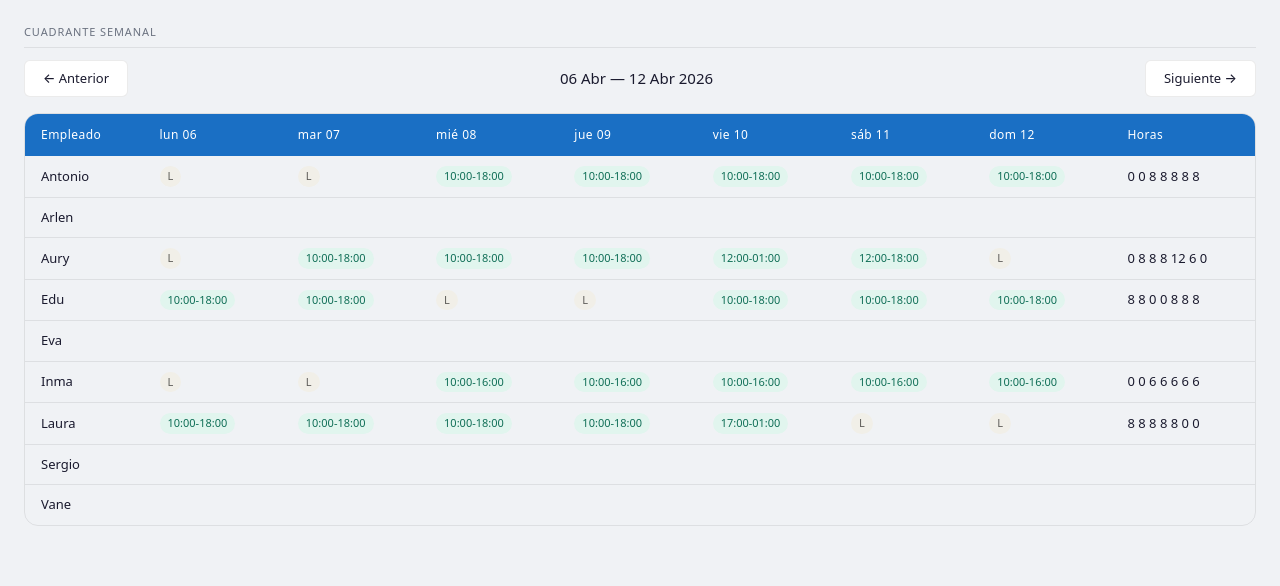
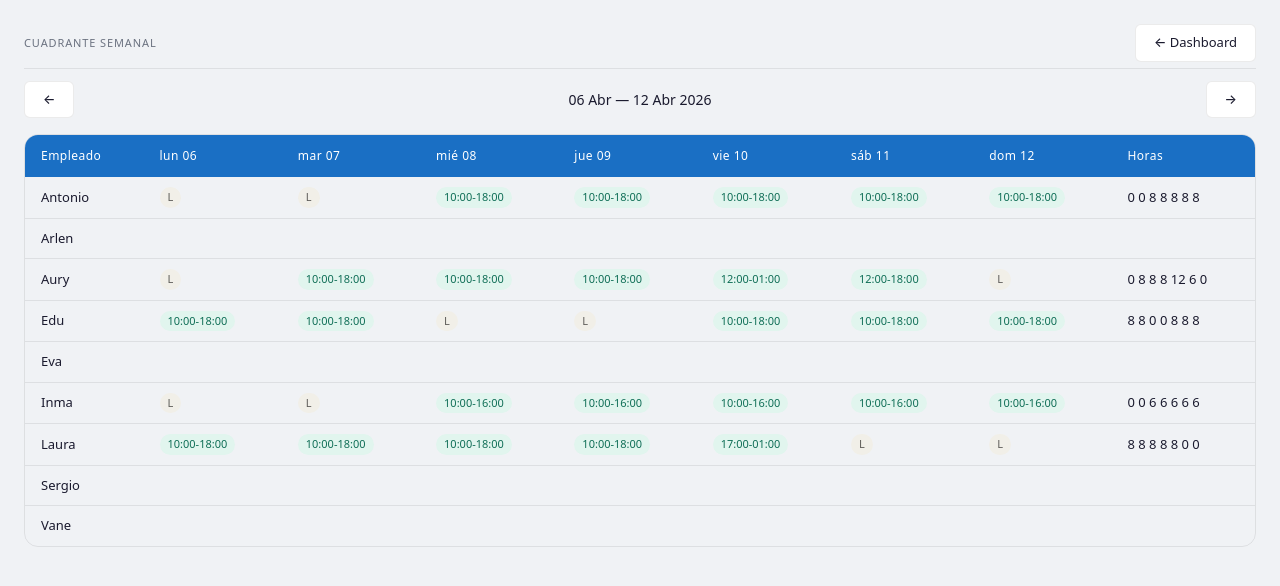
Before and after one commit to fvilpaz/auryapp, a Django app: page /personal/cuadrante/ in a window 1280 px wide. Shown: the part 56-642 px from the top of the page. Run offline with Django 5.2, Linux system fonts and the light colour scheme; data comes from the database, SQL or seed files in the repository.

Commit message:
add eventos list, cuadrante navigation and CSS updates

```diff
--- a/core/static/css/main.css
+++ b/core/static/css/main.css
@@ -264,6 +264,8 @@ body {
   white-space: normal;
 }
 
+.bc-table-name { font-weight: 500; }
+
 /* ============================================
    BADGES
    ============================================ */
@@ -384,6 +386,42 @@ body {
 }
 
 /* ============================================
+   PAGE HEADER
+   ============================================ */
+.bc-section-header {
+  display: flex;
+  align-items: center;
+  justify-content: space-between;
+  margin-bottom: 12px;
+  padding-bottom: 6px;
+  border-bottom: 0.5px solid var(--color-border);
+}
+.bc-section-header-title {
+  font-size: 11px;
+  font-weight: 500;
+  letter-spacing: 0.08em;
+  color: var(--color-muted);
+  text-transform: uppercase;
+}
+.bc-section-header-nav {
+  display: flex;
+  align-items: center;
+  gap: 8px;
+}
+
+.bc-section-nav {
+  display: flex;
+  align-items: center;
+  justify-content: space-between;
+  margin-bottom: 16px;
+}
+.bc-section-nav-title {
+  font-size: 14px;
+  font-weight: 500;
+  color: var(--color-text);
+}
+
+/* ============================================
    RESPONSIVE
    Solo aquí se permiten !important
    ============================================ */
--- a/core/urls.py
+++ b/core/urls.py
@@ -3,4 +3,5 @@ from . import views
 
 urlpatterns = [
     path('', views.dashboard, name='dashboard'),
+    path('eventos/', views.lista_eventos, name='lista_eventos'),
 ]
--- a/personal/templates/personal/cuadrante.html
+++ b/personal/templates/personal/cuadrante.html
@@ -6,14 +6,16 @@
 {% block content %}
 
 <div class="bc-section">
-  <div class="bc-section-title">Cuadrante semanal</div>
 
-  <div style="display:flex; align-items:center; justify-content:space-between; margin-bottom:16px;">
-    <a href="?semana={{ semana_anterior }}" class="bc-btn bc-btn-secondary">&#8592; Anterior</a>
-    <span style="font-size:15px; font-weight:500;">
-      {{ lunes|date:"d M" }} — {{ domingo|date:"d M Y" }}
-    </span>
-    <a href="?semana={{ semana_siguiente }}" class="bc-btn bc-btn-secondary">Siguiente &#8594;</a>
+  <div class="bc-section-header">
+    <span class="bc-section-header-title">Cuadrante semanal</span>
+    <a href="{% url 'dashboard' %}" class="bc-btn bc-btn-secondary">&#8592; Dashboard</a>
+  </div>
+
+  <div class="bc-section-nav">
+    <a href="?semana={{ semana_anterior }}" class="bc-btn bc-btn-secondary">&#8592;</a>
+    <span class="bc-section-nav-title">{{ lunes|date:"d M" }} — {{ domingo|date:"d M Y" }}</span>
+    <a href="?semana={{ semana_siguiente }}" class="bc-btn bc-btn-secondary">&#8594;</a>
   </div>
 
   <div class="bc-table-wrapper">
@@ -30,16 +32,14 @@
       <tbody>
         {% for empleado in empleados %}
         <tr>
-          <td style="font-weight:500;">{{ empleado.nombre }}</td>
+          <td class="bc-table-name">{{ empleado.nombre }}</td>
           {% for dia in dias %}
             {% with key=empleado.id|stringformat:"i" %}
             <td>
               {% for turno in turno_map.values %}
                 {% if turno.empleado.id == empleado.id and turno.fecha == dia %}
                   {% if turno.estado == 'trabajo' %}
-                    <span class="bc-badge bc-badge-green">
-                      {{ turno.hora_inicio|time:"H:i" }}-{{ turno.hora_fin|time:"H:i" }}
-                    </span>
+                    <span class="bc-badge bc-badge-green">{{ turno.hora_inicio|time:"H:i" }}-{{ turno.hora_fin|time:"H:i" }}</span>
                   {% elif turno.estado == 'libre' %}
                     <span class="bc-badge bc-badge-gray">L</span>
                   {% elif turno.estado == 'vacaciones' %}
```
Also changed, not shown: core/templates/core/dashboard.html (+4 -4 lines), core/templates/core/eventos.html (added, +58 -0 lines), core/views.py (+7 -0 lines).
